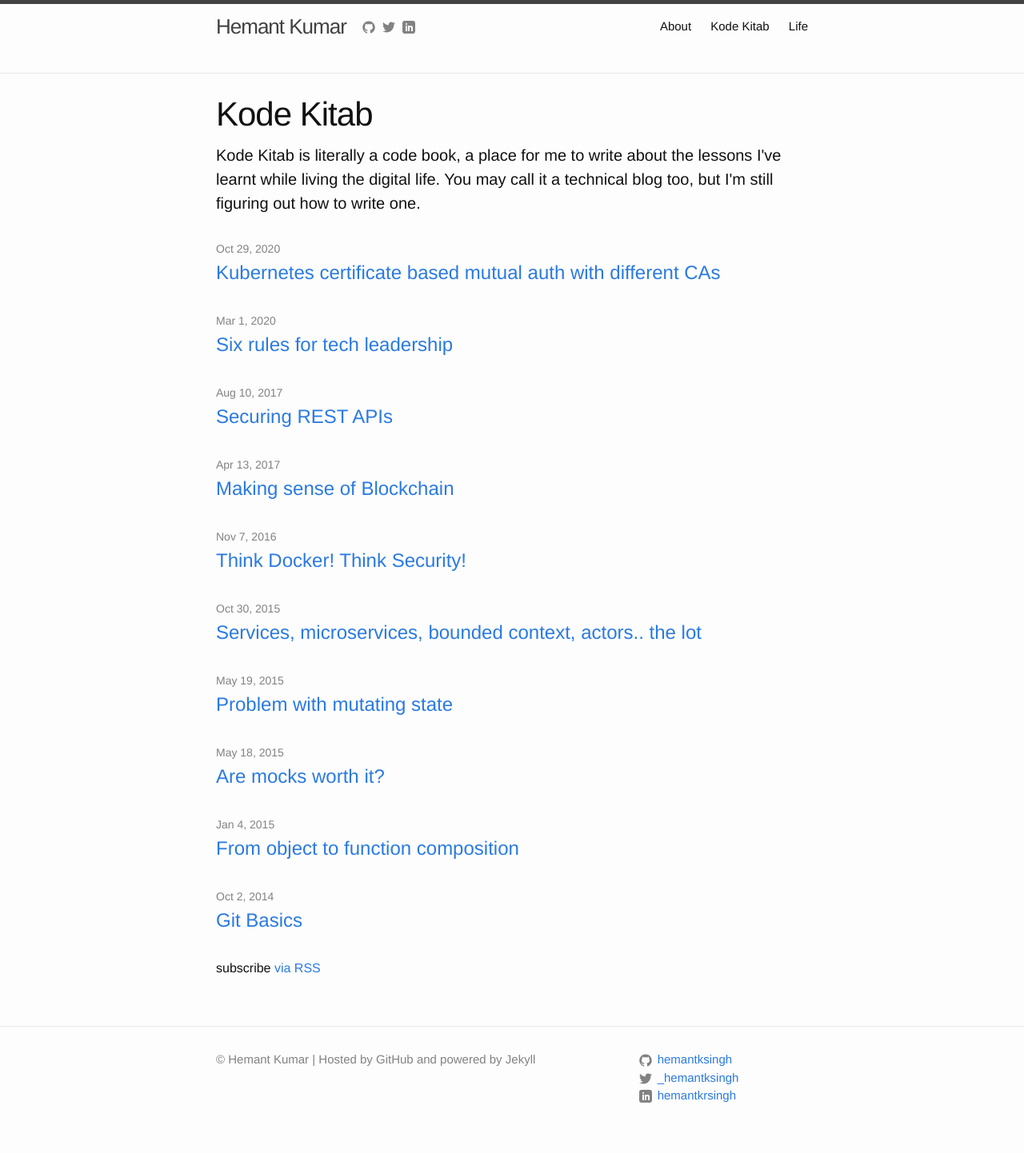
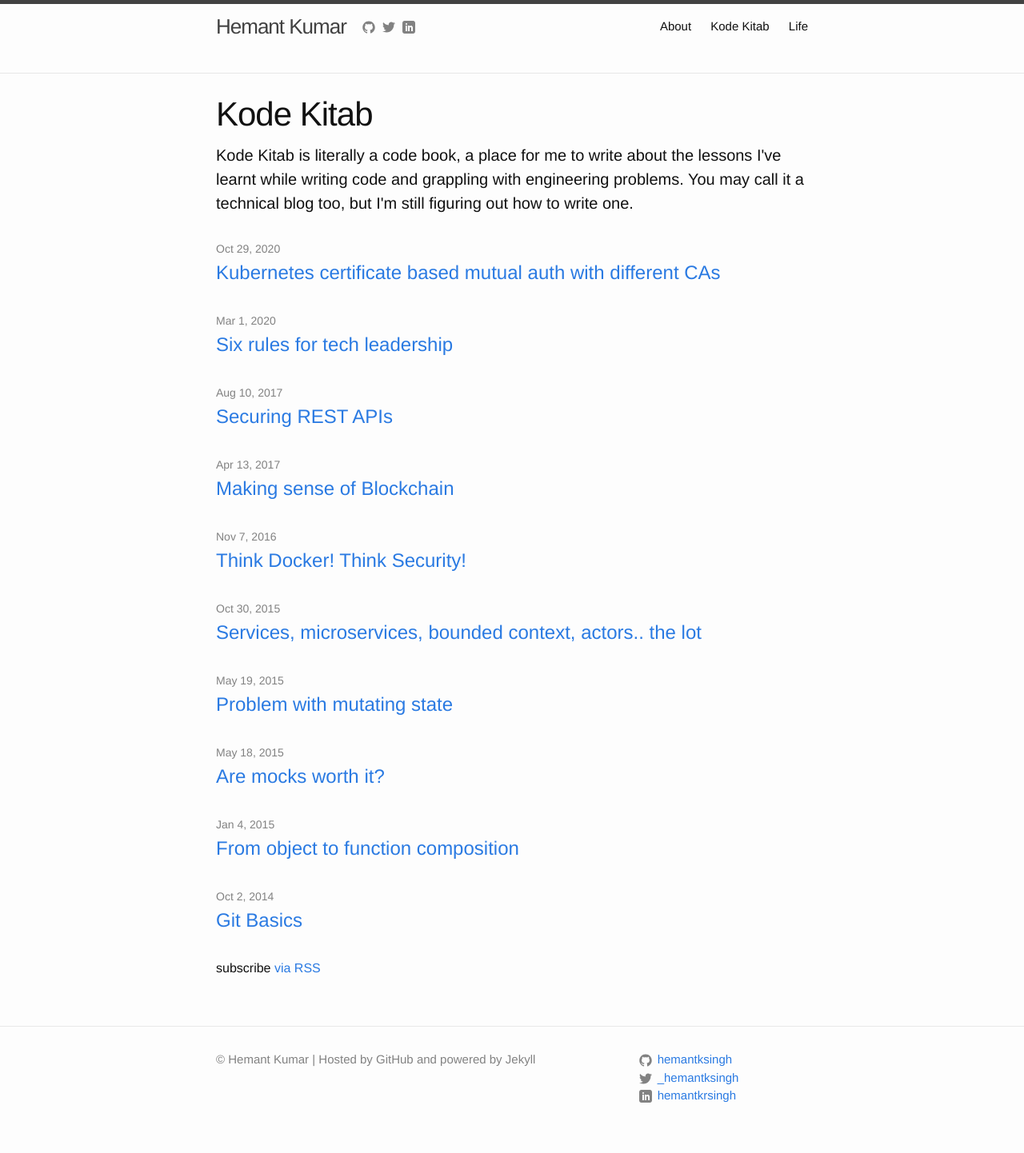
Before and after one commit to hemantksingh/hemantksingh.github.io, a Jekyll site: the page built from kodekitab.html, in a window 1280 px wide. Shown: the whole page at 80% size. Built offline with Jekyll 4.4.1, drawn with Linux system fonts in a browser that asks for light colours.

Commit message:
Update kodekitab.html

```diff
--- a/kodekitab.html
+++ b/kodekitab.html
@@ -2,7 +2,7 @@
 layout: page
 title: Kode Kitab
 permalink: /kodekitab/
-description: Kode Kitab is literally a code book, a place for me to write about the lessons I've learnt while living the digital life.
+description: Kode Kitab is literally a code book, a place for me to write about the lessons I've learnt while writing code and grappling with engineering problems.
  You may call it a technical blog too, but I'm still figuring out how to write one.
 ---
 
```
